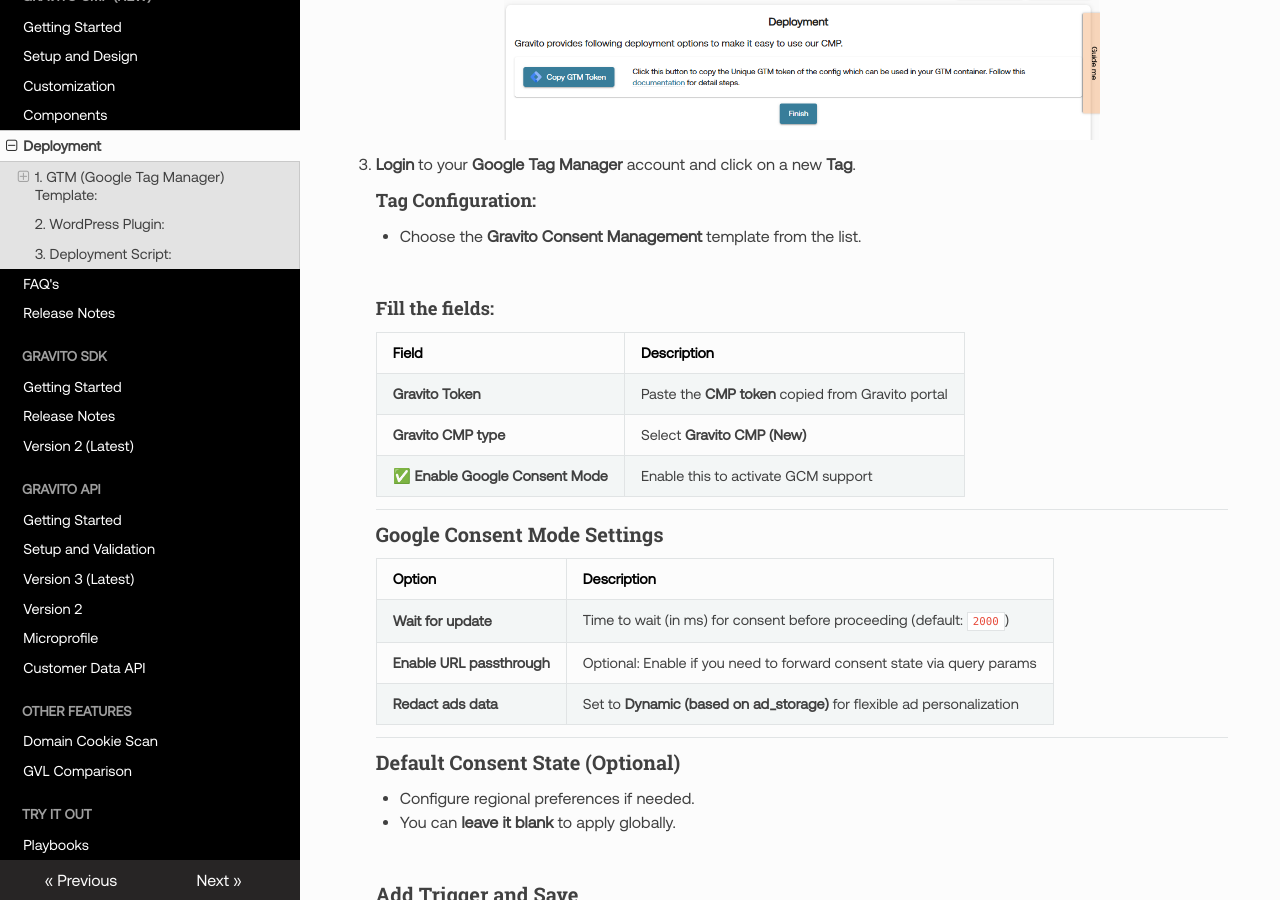
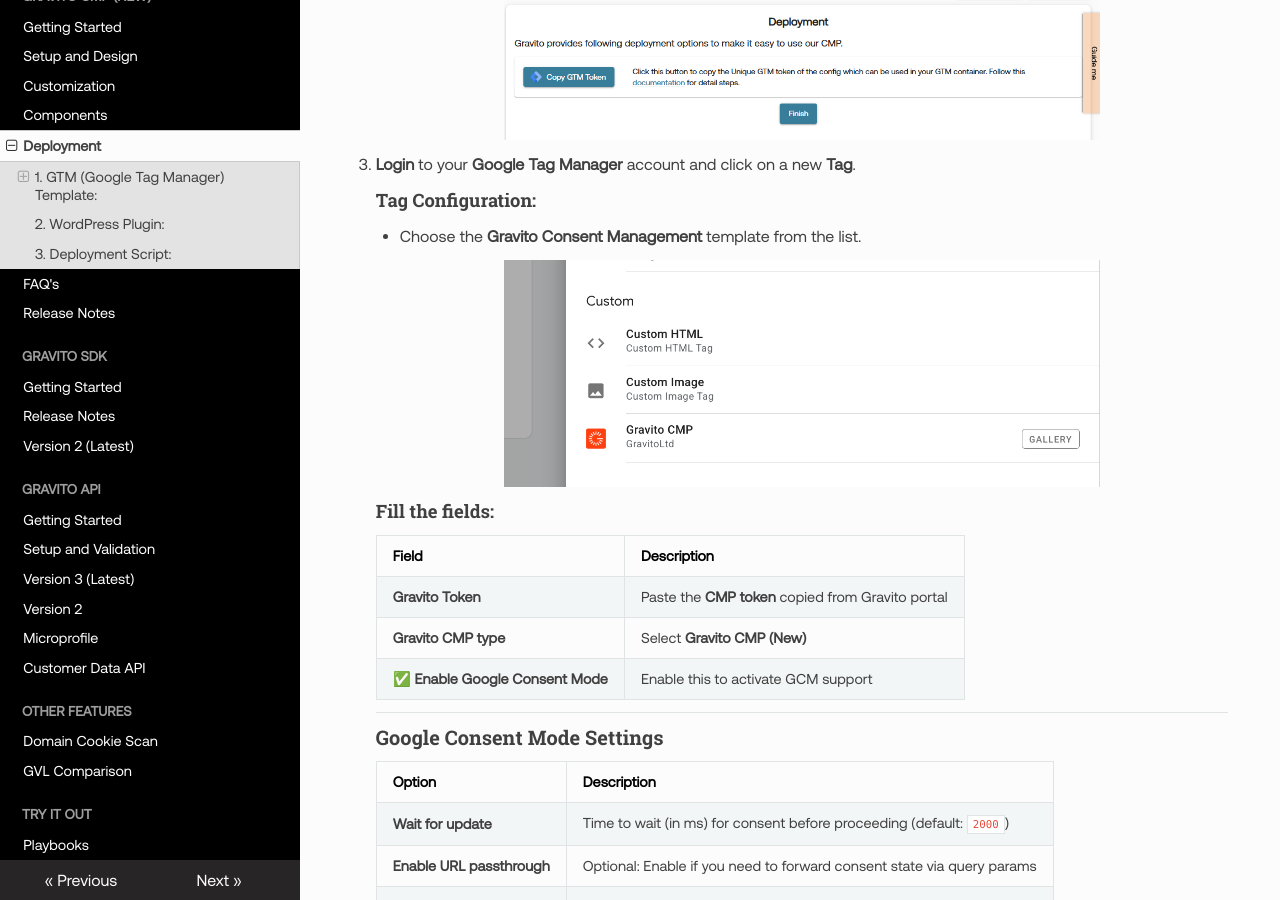
Before and after one commit to GravitoLtd/gravitoltd.github.io, an MkDocs documentation site: the page built from docs/Gravito_V6_CMP/Deployment.md, in a window 1280 px wide and 900 px high, scrolled down 1248 px. Built offline with MkDocs 1.6.1, drawn with Linux system fonts in a browser that asks for light colours; nearby versions of some CDN libraries; comment, search, counter and statistics services are not loaded.

Commit message:
Changes for template

```diff
--- a/docs/Gravito_V6_CMP/Deployment.md
+++ b/docs/Gravito_V6_CMP/Deployment.md
@@ -22,7 +22,7 @@
     #### Tag Configuration:
     - Choose the **Gravito Consent Management** template from the list.
 
-    ![](../img/GTMTemplateSearch.png)
+    ![](./img/GTMTemplateGallary.png)
 
     #### Fill the fields:
 
@@ -49,7 +49,7 @@
     - Configure regional preferences if needed.
     - You can **leave it blank** to apply globally.
 
-    ![](../img/GTMTemplateView.png)
+    ![](./img/GTMTemplateView.png)
 
     ### Add Trigger and Save
 
```
Also changed, not shown: docs/Gravito_V6_CMP/img/GTMTemplateGallary.png (added), docs/Gravito_V6_CMP/img/GTMTemplateView.png (added), 1 other file.
